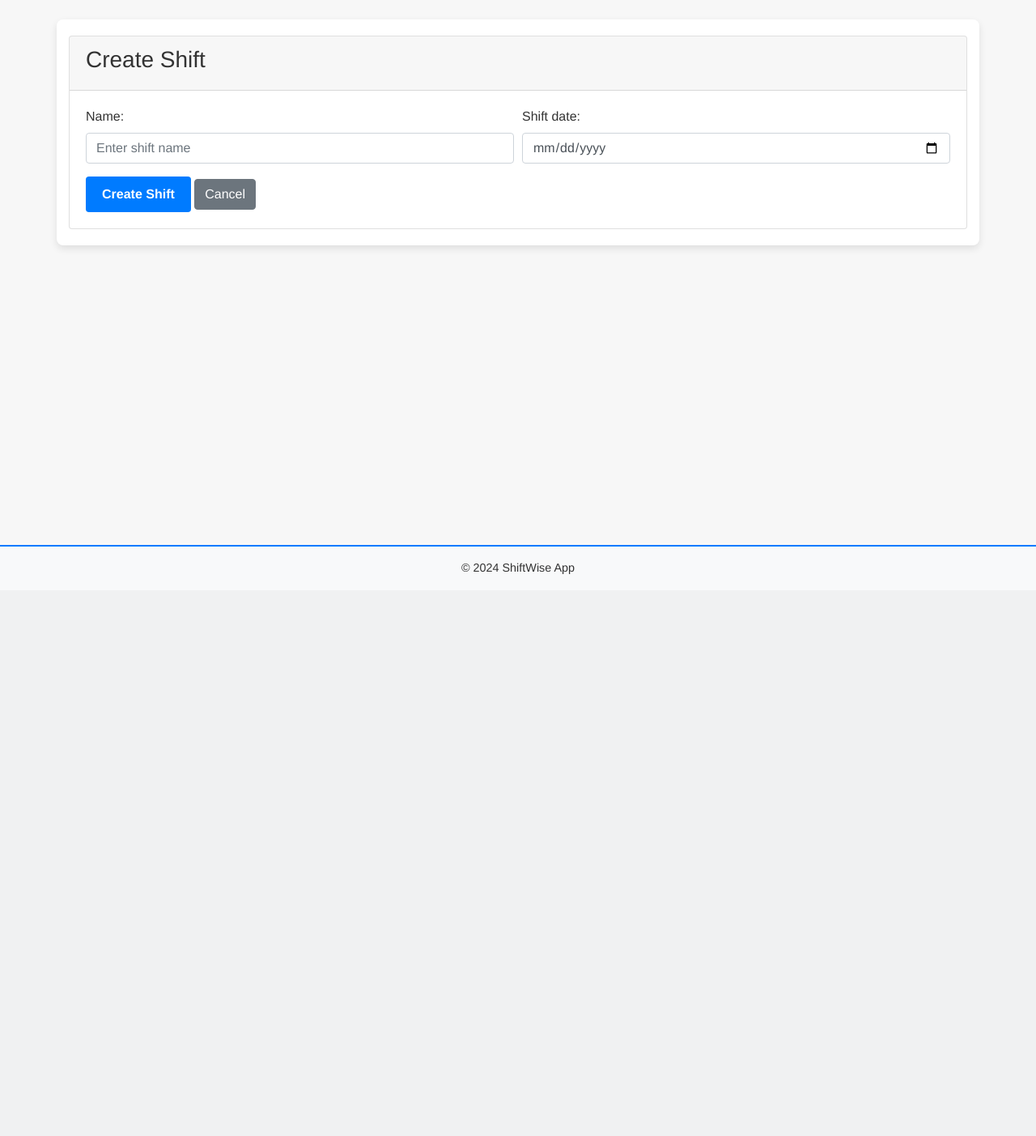
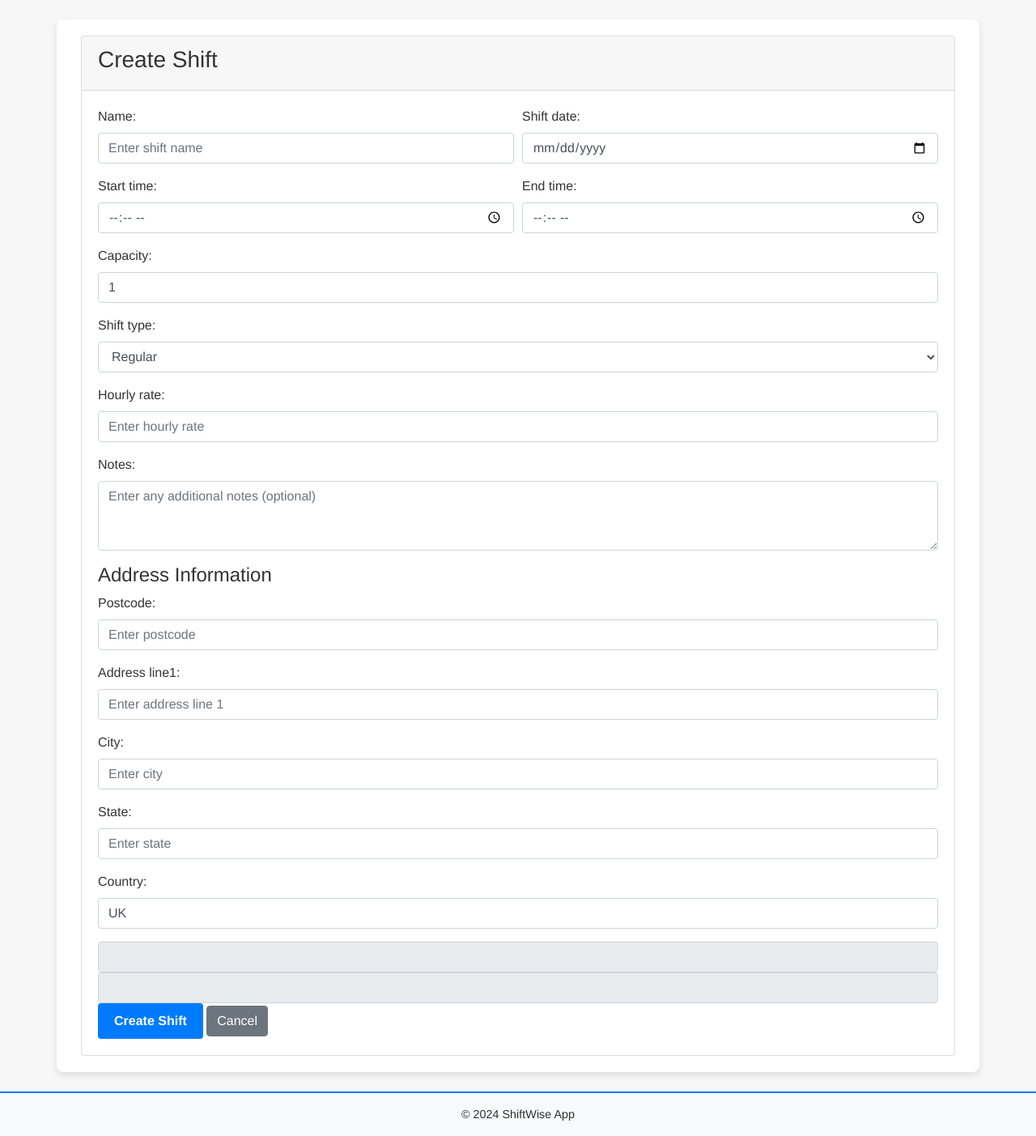
Before and after one commit to topesoul/shiftwise-app, a Django app: template shifts/templates/shifts/shift_form.html in a window 1280 px wide. Shown: the part 71-1474 px from the top of the page at 81% size. Before the commit the page ends 780 px from the top, so only its background shows below. Run offline with Django 3.2, Linux system fonts and the light colour scheme; the template is opened without the code that fills it: values that come from a table or form of the project are taken from there, others are empty; parts of the project's set-up code (start-up, migrations or seed data) failed here and were passed over.

Commit message:
feat: Enhance shift form with address fields and loading spinner

```diff
--- a/shifts/templates/shifts/shift_form.html
+++ b/shifts/templates/shifts/shift_form.html
@@ -1,17 +1,21 @@
+<!-- shifts/templates/shifts/shift_form.html -->
+
 {% extends 'base.html' %}
+{% load static %}
+
 {% block title %}{% if form.instance.pk %}Edit Shift{% else %}Create Shift{% endif %}{% endblock %}
 
 {% block content %}
+<div class="container">
     <div class="card">
         <div class="card-header">
             <h3>{% if form.instance.pk %}Edit Shift{% else %}Create Shift{% endif %}</h3>
         </div>
         <div class="card-body">
-        <form method="post" id="shiftForm">
+            <form method="post" id="shiftForm" enctype="multipart/form-data">
                 {% csrf_token %}
                 {{ form.non_field_errors }}
 
-            <!-- Render form fields -->
                 <div class="form-row">
                     <div class="form-group col-md-6">
                         {{ form.name.label_tag }}
@@ -24,8 +28,74 @@
                         {{ form.shift_date.errors }}
                     </div>
                 </div>
-            <!-- Add other fields similarly -->
-            <!-- ... -->
+                <div class="form-row">
+                    <div class="form-group col-md-6">
+                        {{ form.start_time.label_tag }}
+                        {{ form.start_time }}
+                        {{ form.start_time.errors }}
+                    </div>
+                    <div class="form-group col-md-6">
+                        {{ form.end_time.label_tag }}
+                        {{ form.end_time }}
+                        {{ form.end_time.errors }}
+                    </div>
+                </div>
+                <div class="form-group">
+                    {{ form.capacity.label_tag }}
+                    {{ form.capacity }}
+                    {{ form.capacity.errors }}
+                </div>
+                <div class="form-group">
+                    {{ form.shift_type.label_tag }}
+                    {{ form.shift_type }}
+                    {{ form.shift_type.errors }}
+                </div>
+                <div class="form-group">
+                    {{ form.hourly_rate.label_tag }}
+                    {{ form.hourly_rate }}
+                    {{ form.hourly_rate.errors }}
+                </div>
+                <div class="form-group">
+                    {{ form.notes.label_tag }}
+                    {{ form.notes }}
+                    {{ form.notes.errors }}
+                </div>
+                <!-- Address Fields -->
+                <h4>Address Information</h4>
+                <div class="form-group">
+                    {{ form.postcode.label_tag }}
+                    {{ form.postcode }}
+                    {{ form.postcode.errors }}
+                </div>
+                <div class="form-group">
+                    {{ form.address_line1.label_tag }}
+                    {{ form.address_line1 }}
+                    {{ form.address_line1.errors }}
+                </div>
+                <div class="form-group">
+                    {{ form.city.label_tag }}
+                    {{ form.city }}
+                    {{ form.city.errors }}
+                </div>
+                <div class="form-group">
+                    {{ form.state.label_tag }}
+                    {{ form.state }}
+                    {{ form.state.errors }}
+                </div>
+                <div class="form-group">
+                    {{ form.country.label_tag }}
+                    {{ form.country }}
+                    {{ form.country.errors }}
+                </div>
+                <!-- Hidden Fields for Latitude and Longitude -->
+                {{ form.latitude }}
+                {{ form.longitude }}
+
+                <!-- Loading Spinner -->
+                <div id="loadingSpinner" style="display: none;">
+                    <span class="spinner-border spinner-border-sm" role="status" aria-hidden="true"></span>
+                    Loading...
+                </div>
 
                 <!-- Submit and Cancel Buttons -->
                 <button type="submit" class="btn btn-primary">{% if form.instance.pk %}Update Shift{% else %}Create Shift{% endif %}</button>
@@ -33,40 +103,10 @@
             </form>
         </div>
     </div>
+</div>
 
-<script>
-    // JavaScript code to handle postcode lookup
-    document.getElementById('id_postcode').addEventListener('blur', function() {
-        const postcode = this.value;
-        if (postcode) {
-            // Show loading spinner
-            // ...
+{% endblock %}
 
-            fetch(`/shifts/get_address/?postcode=${encodeURIComponent(postcode)}`)
-                .then(response => response.json())
-                .then(data => {
-                    // Hide loading spinner
-                    // ...
-
-                    if (data.success) {
-                        const address = data.data;
-                        document.getElementById('id_address_line1').value = address.address_line1;
-                        document.getElementById('id_city').value = address.city;
-                        document.getElementById('id_state').value = address.state;
-                        document.getElementById('id_country').value = address.country;
-                        document.getElementById('id_latitude').value = address.latitude;
-                        document.getElementById('id_longitude').value = address.longitude;
-                    } else {
-                        alert(data.message);
-                    }
-                })
-                .catch(error => {
-                    // Hide loading spinner
-                    // ...
-                    console.error('Error fetching address:', error);
-                    alert('An error occurred while fetching the address.');
-                });
-        }
-    });
-</script>
+{% block extra_js %}
+<script src="{% static 'js/scripts.js' %}"></script>
 {% endblock %}
```
Lines whose indentation alone changed are shown as unchanged.
